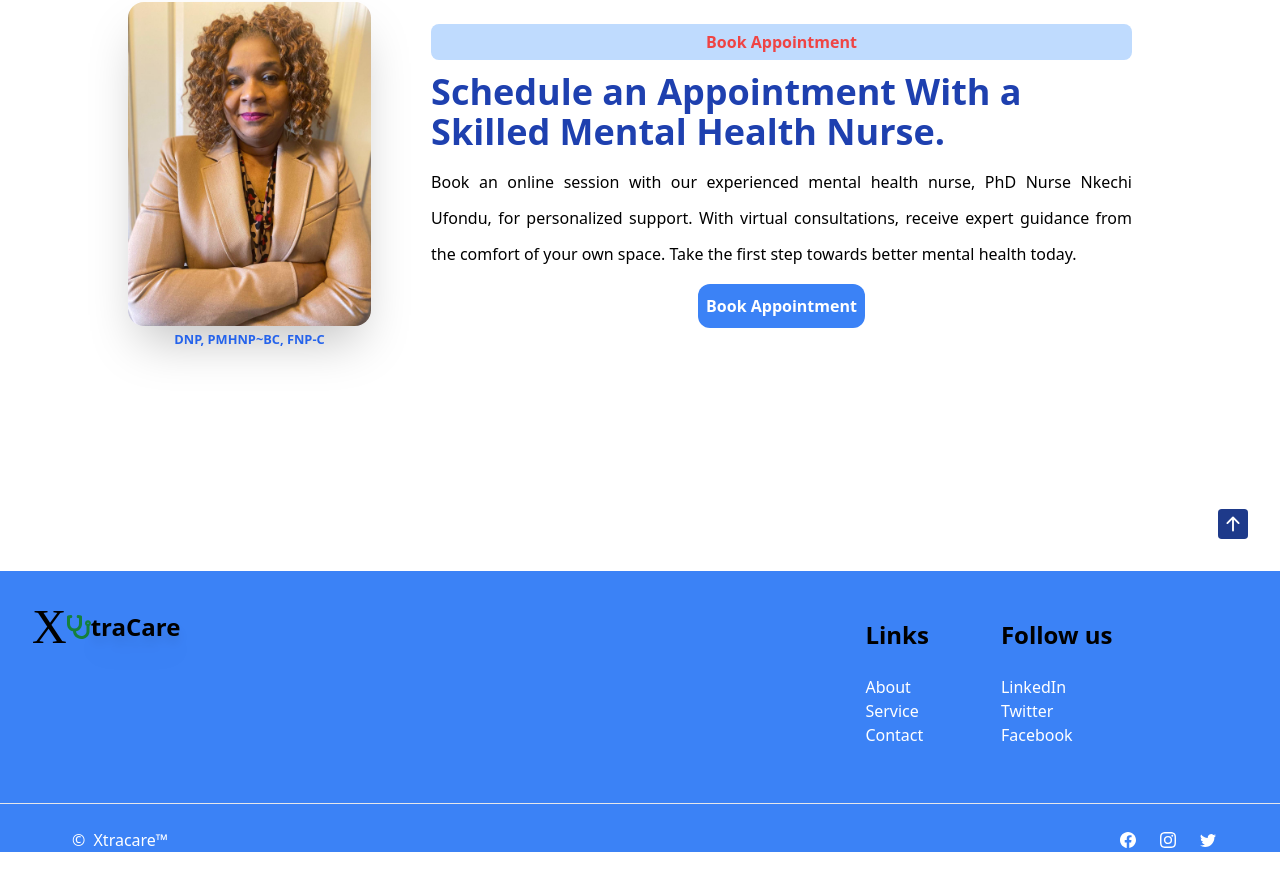
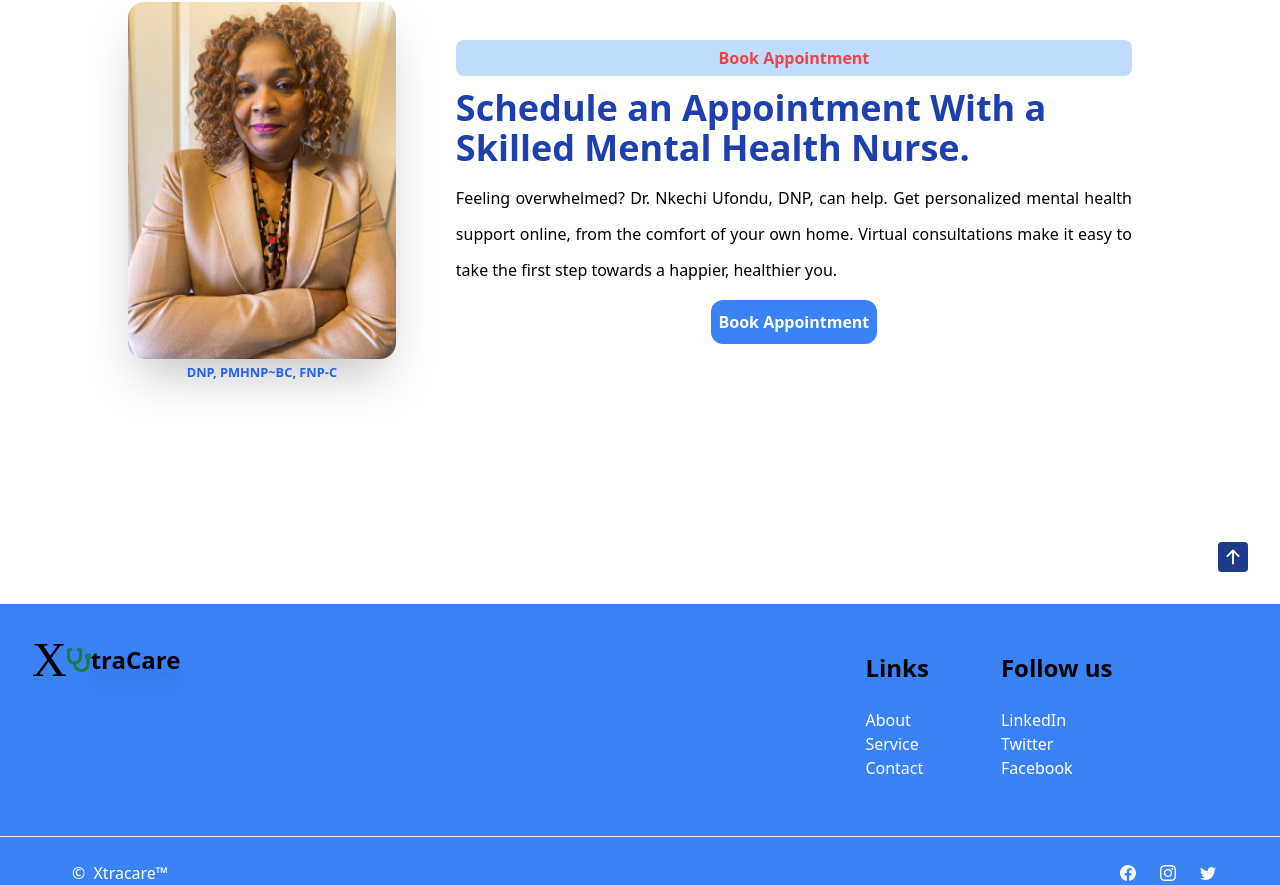
Before and after one commit to ijayhub/virtual-health, a React (Vite) app: page /home in a window 1280 px wide. Shown: the part 1846-2731 px from the top of the page. Before the commit the page ends 2698 px from the top, so only its background shows below. Built offline with nearby package versions, Linux system fonts and the light colour scheme; no server answers; a web font is replaced by a local one.

Commit message:
Updated README.md, index.html, Address.jsx, and Book.jsx

```diff
--- a/index.html
+++ b/index.html
@@ -1,12 +1,55 @@
-<!doctype html>
+<!DOCTYPE html>
 <html lang="en">
 <head>
   <meta charset="UTF-8" />
-  <link rel="icon" type="image/svg+xml" href="/favicon.png" />
+  <link rel="icon" type="image/png" href="/favicon.png" />
   <meta name="viewport" content="width=device-width, initial-scale=1.0" />
   <meta name="author" content="Nkechi Ufondu">
-  <meta name="description" content="Discover virtual care solutions: connect with doctors online, get expert medical advice, and manage your health conveniently from home with Virtual Care.">
-  <title>Virtual Care | Transforming the Future of Healthcare</title>
+  <title>Online Mental Health Support with Dr. Nkechi Ufondu, DNP | Houston, Texas</title>
+  <meta name="description" content="Feeling overwhelmed? Dr. Nkechi Ufondu, DNP, a licensed Mental Health Nurse Practitioner, offers personalized online therapy for anxiety, depression, and more. Get expert mental health care from the comfort of your home. Schedule a virtual consultation today.">
+  <meta name="keywords" content="mental health nurse practitioner, online therapy, virtual consultations, anxiety, depression, Houston, Texas">
+
+  <!-- Open Graph / Facebook -->
+  <meta property="og:type" content="website">
+  <meta property="og:url" content="https://xtracare.netlify.app/">
+  <meta property="og:title" content="Online Mental Health Support with Dr. Nkechi Ufondu, DNP | Houston, Texas">
+  <meta property="og:description" content="Feeling overwhelmed? Dr. Nkechi Ufondu, DNP, a licensed Mental Health Nurse Practitioner, offers personalized online therapy for anxiety, depression, and more. Get expert mental health care from the comfort of your home. Schedule a virtual consultation today.">
+
+
+  <!-- Twitter -->
+  <meta property="twitter:card" content="summary_large_image">
+  <meta property="twitter:url" content="https://xtracare.netlify.app/">
+  <meta property="twitter:title" content="Online Mental Health Support with Dr. Nkechi Ufondu, DNP | Houston, Texas">
+  <meta property="twitter:description" content="Feeling overwhelmed? Dr. Nkechi Ufondu, DNP, a licensed Mental Health Nurse Practitioner, offers personalized online therapy for anxiety, depression, and more. Get expert mental health care from the comfort of your home. Schedule a virtual consultation today.">
+
+
+  <!-- Structured Data -->
+  <script type="application/ld+json">
+  {
+    "@context": "http://schema.org",
+    "@type": "MedicalOrganization",
+    "name": "Dr. Nkechi Ufondu, DNP",
+    "url": "https://xtracare.netlify.app/",
+
+    "sameAs": [
+      "https://www.facebook.com/yourprofile",
+
+    ],
+    "address": {
+      "@type": "Address",
+      "businessAddress": 25807 westhiemier pkwy , Katy, Texas  77494 suite 326",
+      "addressLocality": "Houston",
+      "addressRegion": "TX",
+      "postalCode": "77407",
+      "addressCountry": "US"
+    },
+    "contactPoint": {
+      "@type": "ContactPoint",
+      "telephone": "3464812540",
+      "email": "n_ufondu@yahoo.com"
+    }
+  }
+  </script>
 </head>
 <body>
   <div id="root"></div>
--- a/src/components/Address.jsx
+++ b/src/components/Address.jsx
@@ -17,7 +17,7 @@ const data = [
 	{
 		id: 3,
 		title: 'Email Address',
-		description: 'NLUfondu@nlhealthcare.com',
+		description: 'n_ufondu@yahoo.com',
 		icon: <FaEnvelopeOpen />,
 	},
 ];
--- a/src/components/Book.jsx
+++ b/src/components/Book.jsx
@@ -25,14 +25,14 @@ const Book = () => {
 					Schedule an Appointment With a <br /> Skilled Mental Health Nurse.
 				</h3>
 				<p className='text-justify mb-3 '>
-					Book an online session with our experienced mental health nurse, PhD
-					Nurse Nkechi Ufondu, for personalized support. With virtual
-					consultations, receive expert guidance from the comfort of your own
-					space. Take the first step towards better mental health today.
+					Feeling overwhelmed? Dr. Nkechi Ufondu, DNP, can help. Get
+					personalized mental health support online, from the comfort of your
+					own home. Virtual consultations make it easy to take the first step
+					towards a happier, healthier you.
 				</p>
 				<Link to='/contact'>
 					<div className='btnBook'>
-						<Button className='bookBtn' value='Book Appointment'/>
+						<Button className='bookBtn' value='Book Appointment' />
 					</div>
 				</Link>
 			</div>
```
Also changed, not shown: 1 other file (tests, documents, lock files or other folders).
